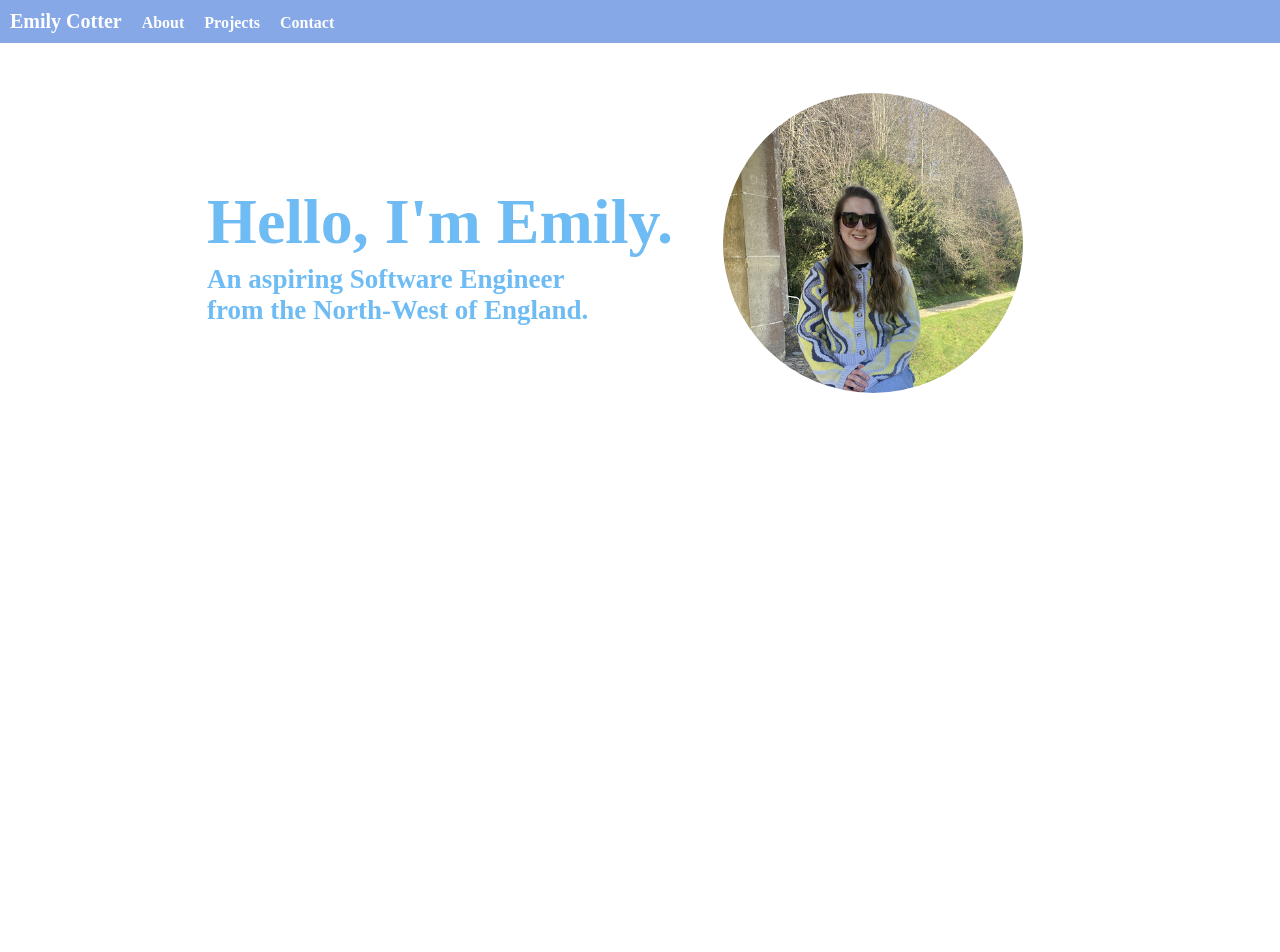
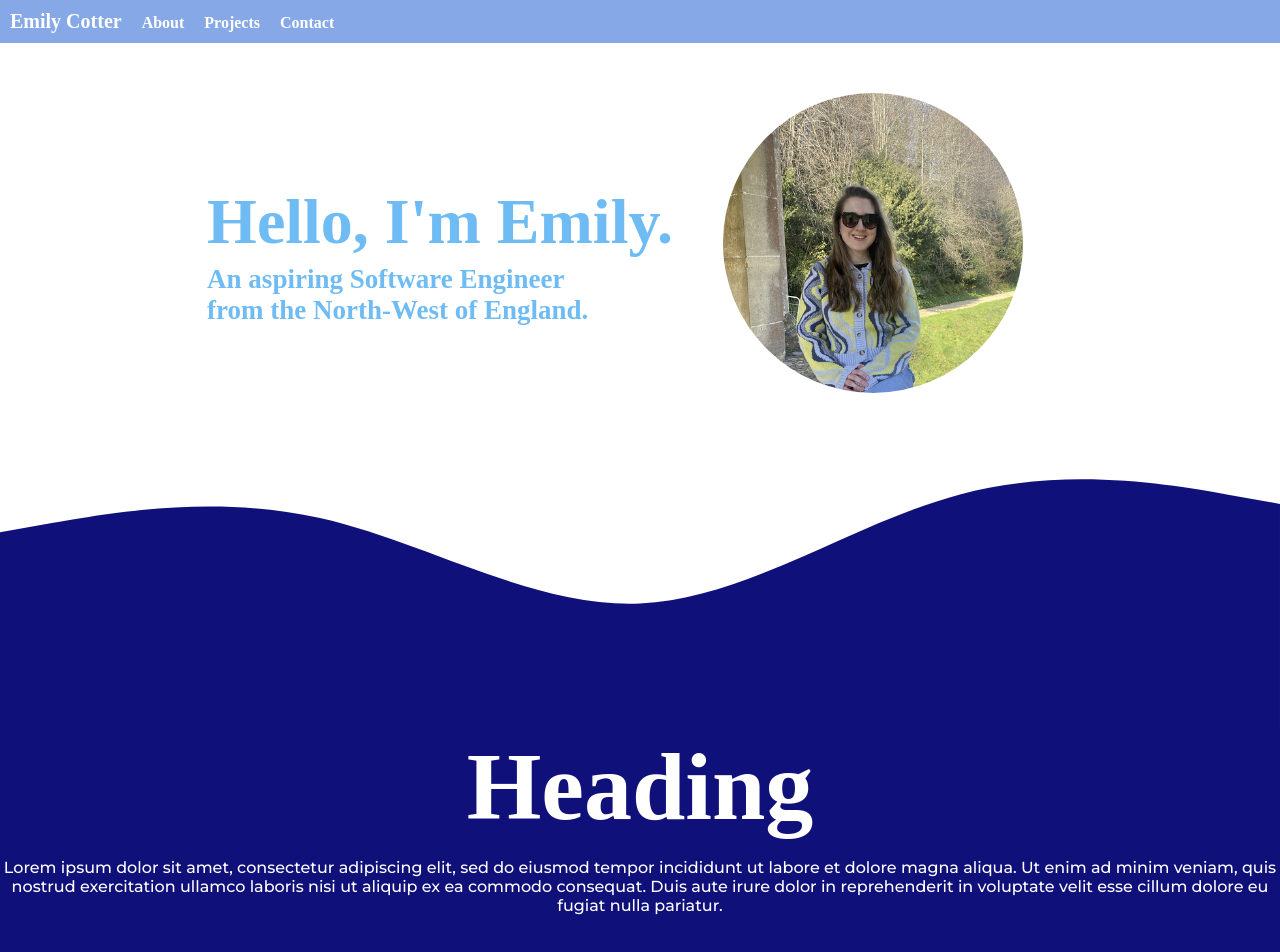
Before and after one commit to EmilyRoseCotter/portfolio, a React (Create React App) app: page / in a window 1280 px wide. Shown: the top 952 px of the page. Before the commit the page ends 800 px from the top, so only its background shows below. Built offline with nearby package versions, Linux system fonts and the light colour scheme; a web font is replaced by a local one.

Commit message:
created a waved banner and installed bootstrap

```diff
--- a/package.json
+++ b/package.json
@@ -6,7 +6,9 @@
     "@testing-library/jest-dom": "^5.16.4",
     "@testing-library/react": "^13.2.0",
     "@testing-library/user-event": "^13.5.0",
+    "bootstrap": "^5.2.0",
     "react": "^18.1.0",
+    "react-bootstrap": "^2.4.0",
     "react-dom": "^18.1.0",
     "react-router-dom": "^6.3.0",
     "react-scripts": "5.0.1",
--- a/src/components/Home.js
+++ b/src/components/Home.js
@@ -16,6 +16,33 @@ const Home = () => {
           <img className="Avatar" src={Emily} alt="Emily" />
         </div>
       </div>
+      <div className="curved upper">
+        <svg xmlns="http://www.w3.org/2000/svg" viewBox="0 0 1440 319">
+          <path
+            fill="#10107a"
+            fillOpacity="1"
+            d="M0,96L60,85.3C120,75,240,53,360,80C480,107,600,181,720,176C840,171,960,85,1080,53.3C1200,21,1320,43,1380,53.3L1440,64L1440,320L1380,320C1320,320,1200,320,1080,320C960,320,840,320,720,320C600,320,480,320,360,320C240,320,120,320,60,320L0,320Z"
+          />
+        </svg>
+      </div>
+      <div className="curved">
+        <h2>Heading</h2>
+        <p>
+          Lorem ipsum dolor sit amet, consectetur adipiscing elit, sed do
+          eiusmod tempor incididunt ut labore et dolore magna aliqua. Ut enim ad
+          minim veniam, quis nostrud exercitation ullamco laboris nisi ut
+          aliquip ex ea commodo consequat. Duis aute irure dolor in
+          reprehenderit in voluptate velit esse cillum dolore eu fugiat nulla
+          pariatur.
+        </p>
+        <svg xmlns="http://www.w3.org/2000/svg" viewBox="0 0 1440 319">
+          <path
+            fill="#ffff"
+            fillOpacity="1"
+            d="M0,96L60,85.3C120,75,240,53,360,80C480,107,600,181,720,176C840,171,960,85,1080,53.3C1200,21,1320,43,1380,53.3L1440,64L1440,320L1380,320C1320,320,1200,320,1080,320C960,320,840,320,720,320C600,320,480,320,360,320C240,320,120,320,60,320L0,320Z"
+          />
+        </svg>
+      </div>
     </div>
   );
 };
--- a/src/styles/Home.css
+++ b/src/styles/Home.css
@@ -28,3 +28,30 @@
 .heroHeadings {
   text-align: left;
 }
+
+.curved {
+  background: #10107a;
+  color: #ffff;
+  text-align: center;
+}
+
+.curved h2 {
+  font-size: 6rem;
+  margin-bottom: 5px;
+  margin-top: 0;
+}
+
+.curved p {
+  font-size: 1rem;
+  padding-bottom: 15px;
+  margin-bottom: 0;
+}
+
+.curved svg {
+  display: block;
+
+}
+
+.curved.upper {
+  background: #ffff;
+}
```
Also changed, not shown: 1 other file (tests, documents, lock files or other folders).
